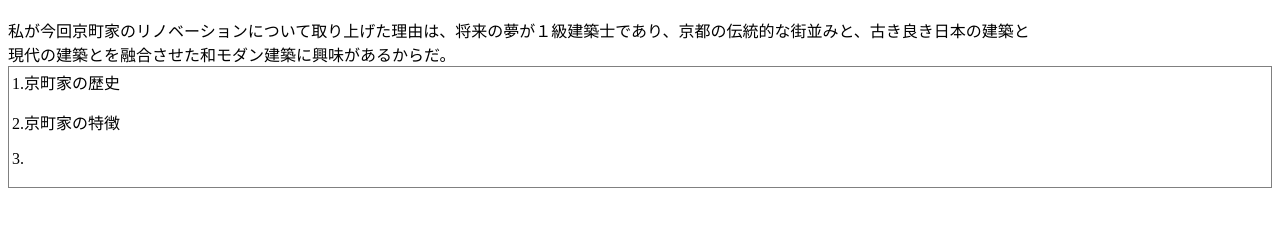
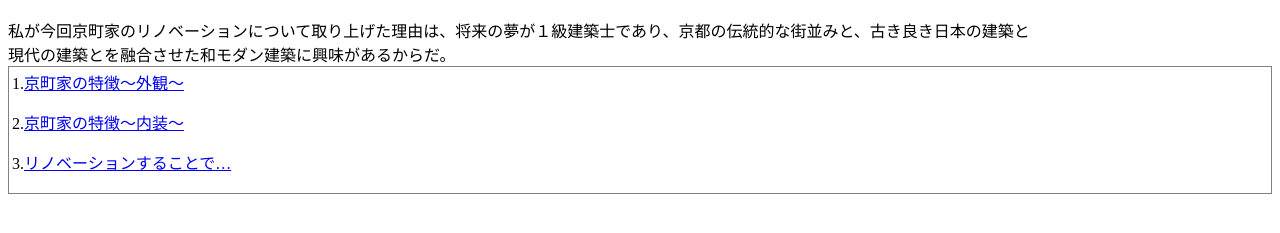
Before and after one commit to oskhnt/oskhnt.github.io, a plain HTML site: page cl2020.html in a window 1280 px wide. Shown: the part 57-290 px from the top of the page. Drawn offline with Linux system fonts and the light colour scheme.

Commit message:
Update cl2020.html

```diff
--- a/cl2020.html
+++ b/cl2020.html
@@ -5,10 +5,10 @@
 私が今回京町家のリノベーションについて取り上げた理由は、将来の夢が１級建築士であり、京都の伝統的な街並みと、古き良き日本の建築と<br>
 現代の建築とを融合させた和モダン建築に興味があるからだ。
 
-     <div style="border:1px solid gray; padding:3px;"><o1>1.<A NAME="a">京町家の歴史</A>
-                                                       <p>2.<A NAME="b">京町家の特徴</A></p>
-                                                       <p>3.<A NAME="c">    </A></p><o1></div>
-     <p>
+     <div style="border:1px solid gray; padding:3px;"><o1>1.<A HREF="＃a">京町家の特徴～外観～</A>
+                                                       <p>2.<A HREF="＃b">京町家の特徴～内装～</A></p>
+                                                       <p>3.<A HREF="＃c">リノベーションすることで…</A></p><o1></div>
+
 
 
 </BODY>
```
